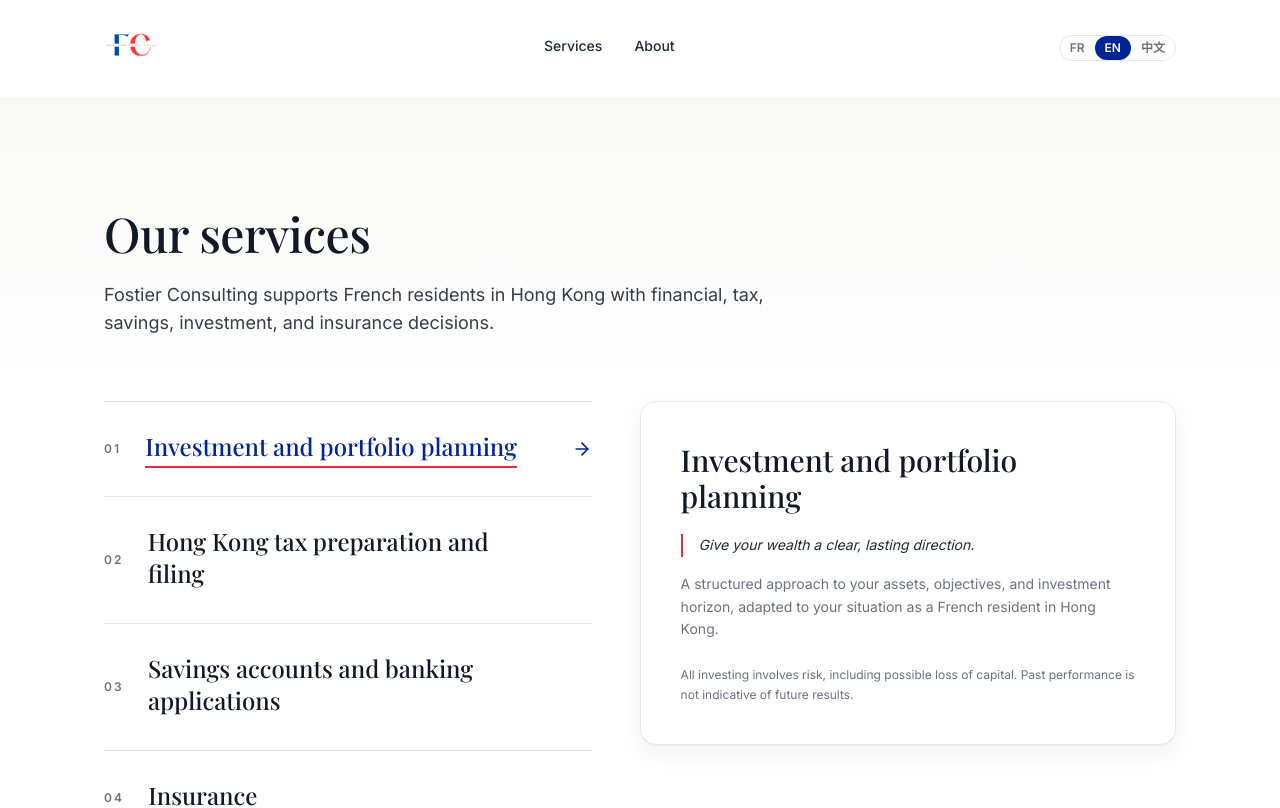
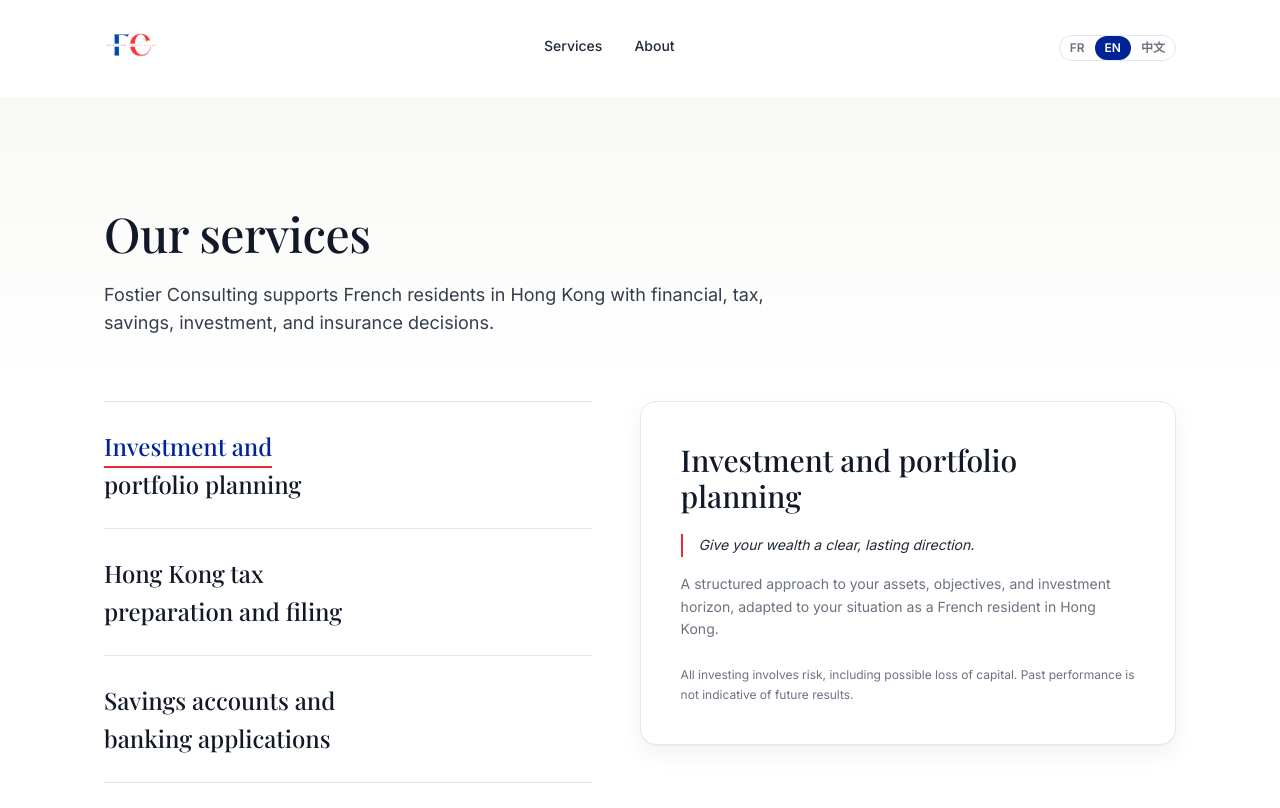
Before and after one commit to nicolasthrax/fostier-consulting-perplexity, a Next.js app: page /en/services in a window 1280 px wide. Shown: the top 808 px of the page. Built offline with nearby package versions, Linux system fonts and the light colour scheme; a web font is replaced by a local one.

Commit message:
Services explorer: remove list numbers/arrows and align underline to first title line

```diff
--- a/components/ServicesExplorer.tsx
+++ b/components/ServicesExplorer.tsx
@@ -2,7 +2,6 @@
 
 import { useEffect, useState } from "react";
 import { AnimatePresence, motion } from "framer-motion";
-import { ArrowRight } from "lucide-react";
 
 export type ExplorerService = {
   slug: string;
@@ -25,6 +24,33 @@ function ServiceDetail({ service }: { service: ExplorerService }) {
       <p className="mt-4 text-sm leading-relaxed text-muted">{service.short}</p>
       <p className="mt-6 text-xs leading-relaxed text-muted">{service.disclaimer}</p>
     </>
+  );
+}
+
+function ServiceTitle({
+  title,
+  active,
+}: {
+  title: string;
+  active: boolean;
+}) {
+  const words = title.split(" ");
+  const firstLine = words.slice(0, Math.max(1, Math.ceil(words.length / 2))).join(" ");
+  const remainder = words.slice(Math.max(1, Math.ceil(words.length / 2))).join(" ");
+
+  return (
+    <span className="font-serif text-lg font-medium leading-snug lg:text-2xl">
+      <span
+        className={`inline bg-[linear-gradient(#ED2939,#ED2939)] bg-left-bottom bg-no-repeat pb-1.5 transition-[background-size,color] duration-300 ${
+          active
+            ? "bg-[length:100%_2px] text-navy"
+            : "bg-[length:0%_2px] text-ink group-hover:bg-[length:100%_2px] group-hover:text-navy"
+        }`}
+      >
+        {firstLine}
+      </span>
+      {remainder && <span className="block pt-1.5">{remainder}</span>}
+    </span>
   );
 }
 
@@ -59,38 +85,13 @@ export function ServicesExplorer({ services }: { services: ExplorerService[] })
                 onMouseEnter={() => setActive(i)}
                 onFocus={() => setActive(i)}
                 aria-expanded={open}
-                className="focus-ring group flex w-full items-center gap-4 py-5 text-left transition-transform duration-300 hover:-translate-y-[3px] lg:gap-6 lg:py-7"
+                className="focus-ring group flex w-full py-5 text-left transition-transform duration-300 hover:-translate-y-[3px] lg:py-7"
               >
-                <span className="text-xs font-semibold tracking-[.18em] text-muted">
-                  0{i + 1}
-                </span>
-                <span
-                  className={`pb-1.5 font-serif text-lg font-medium leading-snug transition-[background-size,color] duration-300 [-webkit-box-decoration-break:clone] [box-decoration-break:clone] lg:text-2xl bg-[linear-gradient(#ED2939,#ED2939)] bg-left-bottom bg-no-repeat ${
-                    open
-                      ? "bg-[length:100%_2px] text-navy"
-                      : "bg-[length:0%_2px] text-ink group-hover:bg-[length:100%_2px] group-hover:text-navy"
-                  }`}
-                >
-                  {service.title}
-                </span>
-                <ArrowRight
-                  aria-hidden="true"
-                  className={`ml-auto h-4 w-4 shrink-0 text-navy transition-transform duration-300 lg:hidden ${
-                    open ? "rotate-90" : ""
-                  }`}
-                />
-                <ArrowRight
-                  aria-hidden="true"
-                  className={`ml-auto hidden h-5 w-5 shrink-0 text-navy transition-all duration-200 lg:block ${
-                    open
-                      ? "translate-x-0 opacity-100"
-                      : "-translate-x-2 opacity-0 group-hover:translate-x-0 group-hover:opacity-100"
-                  }`}
-                />
+                <ServiceTitle title={service.title} active={open} />
               </button>
               <div className="faq-panel lg:hidden" data-open={open}>
                 <div>
-                  <div className="pb-7 pl-9 pr-1">
+                  <div className="pb-7">
                     <ServiceDetail service={service} />
                   </div>
                 </div>
```
